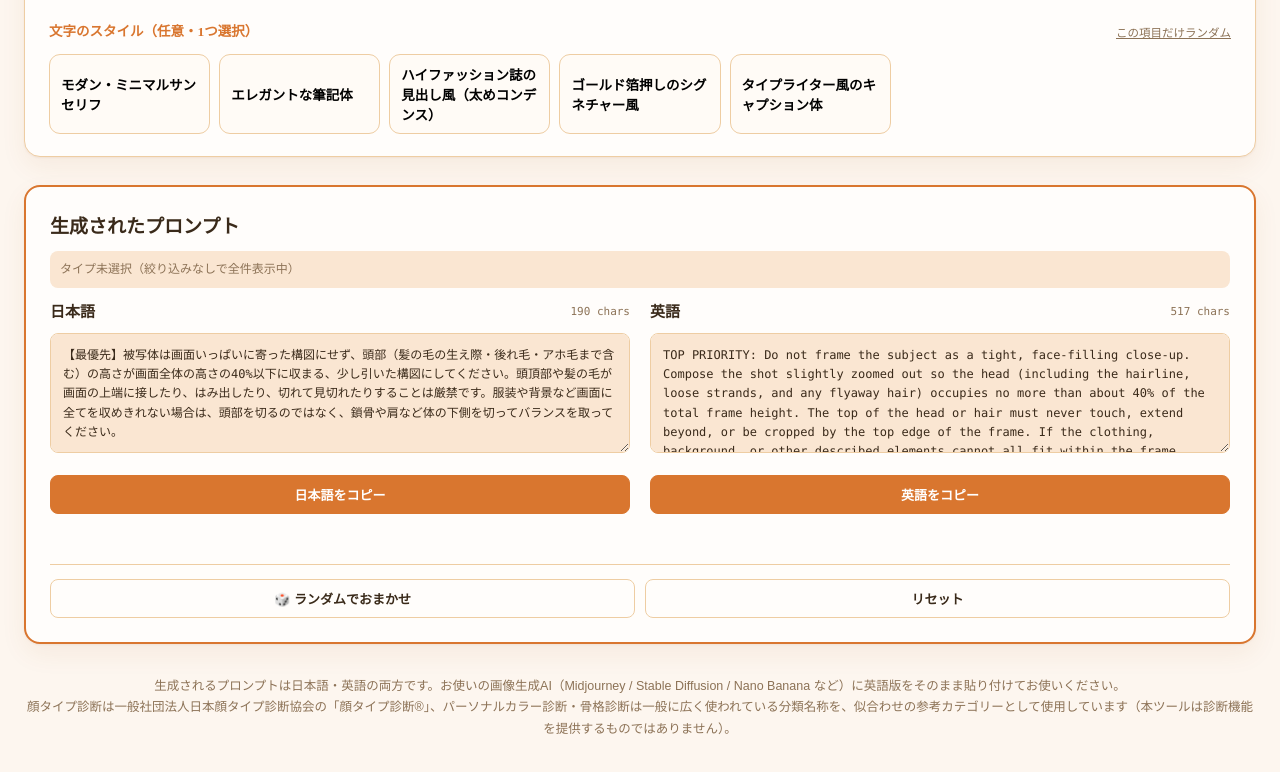
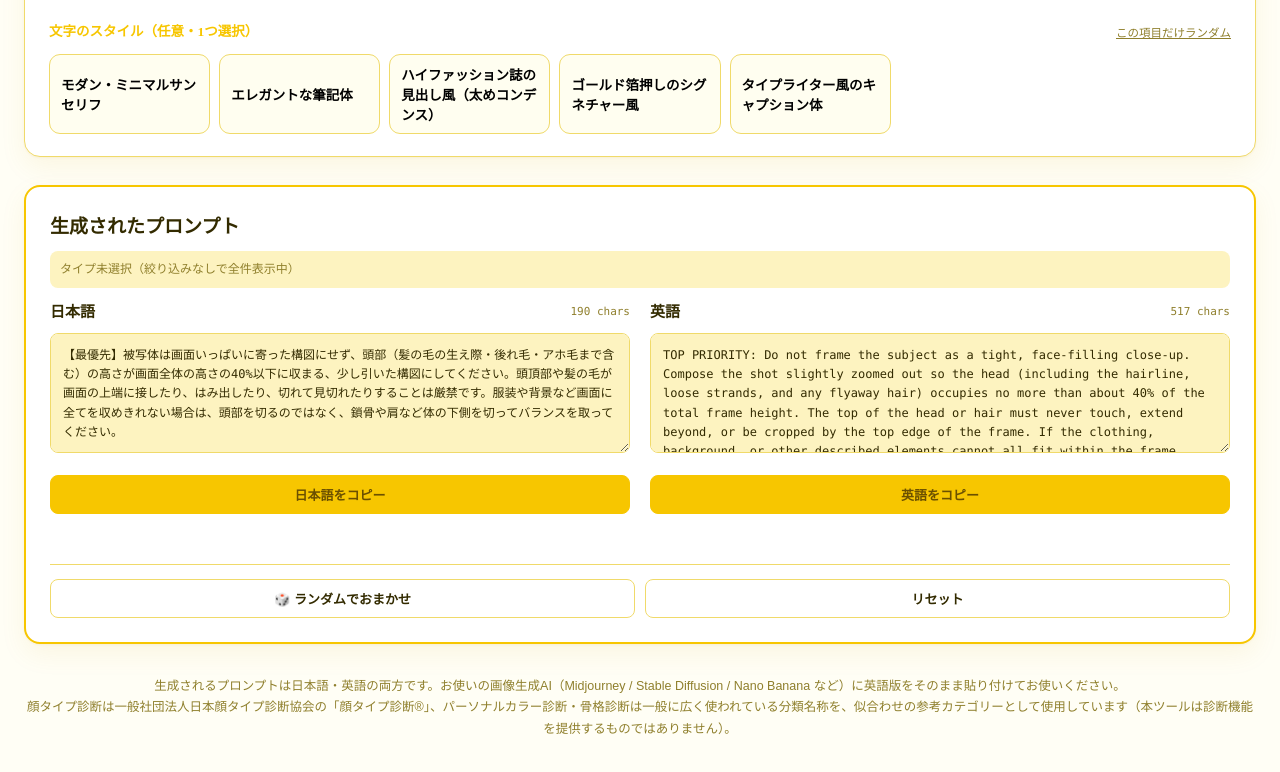
Before and after one commit to purple98521-creator/european-heroine-prompt-builder, a plain HTML site: page prompt-maker-diagnosis.html in a window 1280 px wide. Shown: the part 10875-11647 px from the top of the page. Drawn offline with Linux system fonts and the light colour scheme.

Commit message:
配色をレモンイエローに変更
オレンジ→マスタードゴールドを経て、より元気の出るビビッドなレモンイエローに調整。ボタンの文字色も白から濃色に変更しコントラストを確保。

```diff
--- a/prompt-maker-diagnosis.html
+++ b/prompt-maker-diagnosis.html
@@ -6,18 +6,18 @@
 <title>似合わせファッションプロンプトビルダー</title>
 <style>
   :root {
-    --bg: #fdf6ef;
-    --surface: #fffdfb;
-    --surface-alt: #fae6d2;
-    --border: #eecda3;
-    --text: #3a2a1a;
-    --text-muted: #8c7256;
-    --accent: #d9762f;
-    --accent-strong: #a2531c;
-    --accent-soft: #fae3c8;
-    --accent-soft-ink: #8a4c1a;
-    --chip-bg: #fffbf6;
-    --shadow: 0 1px 2px rgba(160, 90, 30, 0.07), 0 10px 26px rgba(160, 90, 30, 0.07);
+    --bg: #fffef5;
+    --surface: #ffffff;
+    --surface-alt: #fdf3c0;
+    --border: #f0da6a;
+    --text: #332b00;
+    --text-muted: #8f7f2c;
+    --accent: #f7c600;
+    --accent-strong: #a67c00;
+    --accent-soft: #fff3ad;
+    --accent-soft-ink: #6b5000;
+    --chip-bg: #fffef0;
+    --shadow: 0 1px 2px rgba(200, 150, 0, 0.08), 0 10px 26px rgba(200, 150, 0, 0.08);
     --mono: "SFMono-Regular", Consolas, "Liberation Mono", Menlo, monospace;
     --serif-jp: "Hiragino Mincho ProN", "YuMincho", "Yu Mincho", "Noto Serif JP", serif;
     --sans-jp: "Hiragino Kaku Gothic ProN", "Yu Gothic", "Noto Sans JP", "Meiryo", sans-serif;
@@ -25,24 +25,24 @@
 
   @media (prefers-color-scheme: dark) {
     :root:not([data-theme="light"]) {
-      --bg: #201409;
-      --surface: #2a1c0e;
-      --surface-alt: #38270f;
-      --border: #55391c;
-      --text: #f7ecdf;
-      --text-muted: #d3b48d;
-      --accent: #f0a056;
-      --accent-strong: #f8cb98;
-      --accent-soft: #4a2f13;
-      --accent-soft-ink: #f8cb98;
-      --chip-bg: #362313;
+      --bg: #1a1600;
+      --surface: #241f00;
+      --surface-alt: #332b00;
+      --border: #5c4d00;
+      --text: #fbf6d8;
+      --text-muted: #ddd08a;
+      --accent: #ffd60a;
+      --accent-strong: #ffe873;
+      --accent-soft: #4a3f00;
+      --accent-soft-ink: #ffe873;
+      --chip-bg: #2c2600;
       --shadow: 0 1px 2px rgba(0,0,0,0.35), 0 14px 30px rgba(0,0,0,0.4);
     }
   }
   :root[data-theme="dark"] {
-    --bg: #201409; --surface: #2a1c0e; --surface-alt: #38270f; --border: #55391c;
-    --text: #f7ecdf; --text-muted: #d3b48d; --accent: #f0a056; --accent-strong: #f8cb98;
-    --accent-soft: #4a2f13; --accent-soft-ink: #f8cb98; --chip-bg: #362313;
+    --bg: #1a1600; --surface: #241f00; --surface-alt: #332b00; --border: #5c4d00;
+    --text: #fbf6d8; --text-muted: #ddd08a; --accent: #ffd60a; --accent-strong: #ffe873;
+    --accent-soft: #4a3f00; --accent-soft-ink: #ffe873; --chip-bg: #2c2600;
     --shadow: 0 1px 2px rgba(0,0,0,0.35), 0 14px 30px rgba(0,0,0,0.4);
   }
 
@@ -135,7 +135,7 @@
   textarea.output-box { width: 100%; min-height: 120px; max-height: 26vh; background: var(--surface-alt); border: 1px solid var(--border); border-radius: 8px; padding: 12px; color: var(--text); font-family: var(--mono); font-size: 12px; line-height: 1.6; resize: vertical; margin-bottom: 6px; }
   .output-actions { display: flex; gap: 8px; margin: 8px 0 16px; }
   .btn { font-family: var(--sans-jp); font-size: 13px; font-weight: 600; padding: 9px 12px; border-radius: 8px; cursor: pointer; border: 1px solid transparent; flex: 1; }
-  .btn-primary { background: var(--accent); color: #fff; border-color: var(--accent); }
+  .btn-primary { background: var(--accent); color: var(--accent-soft-ink); border-color: var(--accent); font-weight: 700; }
   .btn-primary:hover { filter: brightness(1.06); }
   .btn-ghost { background: transparent; border-color: var(--border); color: var(--text); }
   .btn-ghost:hover { border-color: var(--accent); color: var(--accent); }
```
